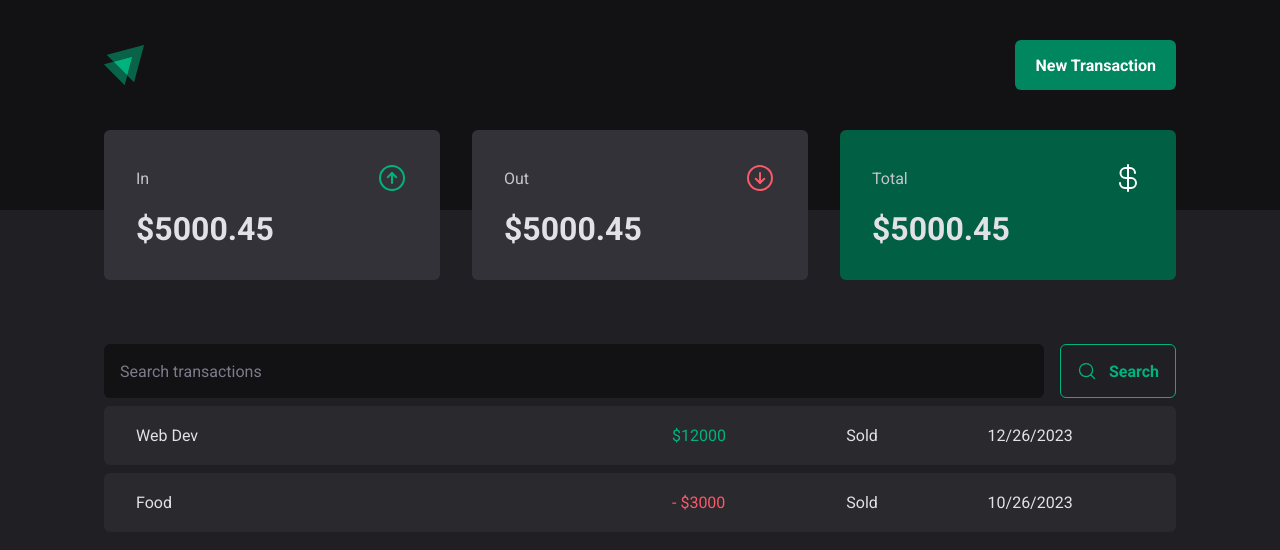
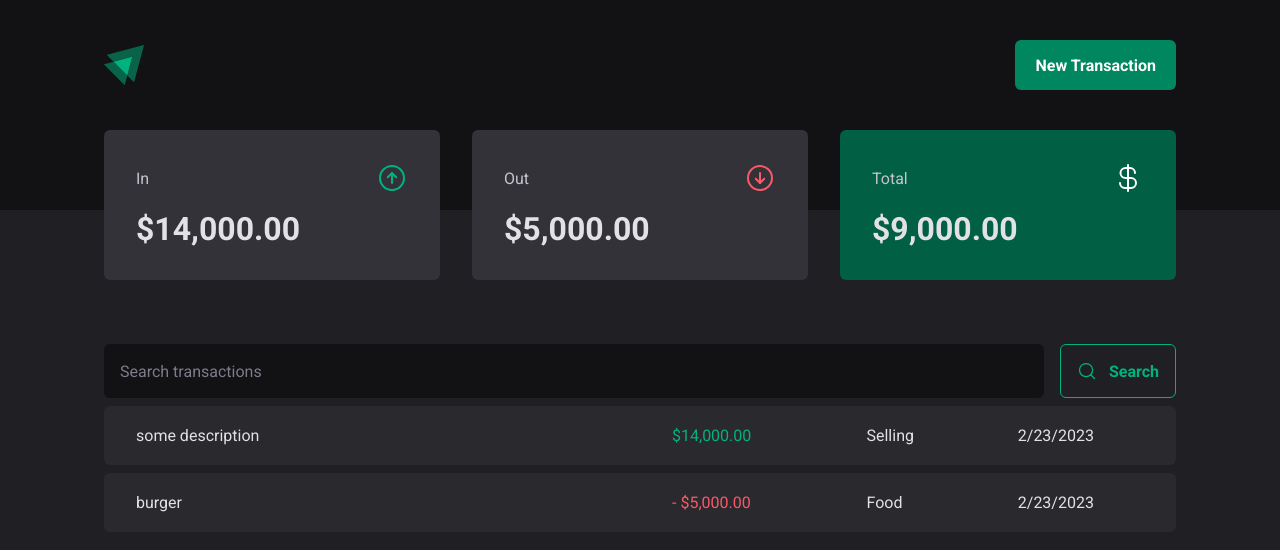
Before and after one commit to codeecoffee/money-tracker, a React (Vite) app: page / in a window 1280 px wide. Shown: the top 550 px of the page. Built offline with nearby package versions, Linux system fonts and the light colour scheme; data requests are answered from the project's data file.

Commit message:
added formatter

```diff
--- a/package.json
+++ b/package.json
@@ -5,12 +5,14 @@
   "type": "module",
   "scripts": {
     "dev": "vite",
+    "dev:server": "json-server server.json -w -d 1000",
     "build": "tsc && vite build",
     "preview": "vite preview"
   },
   "dependencies": {
     "@radix-ui/react-dialog": "^1.0.2",
     "@radix-ui/react-radio-group": "^1.1.1",
+    "@styled/typescript-styled-plugin": "^0.20.0",
     "phosphor-react": "^1.4.1",
     "react": "^18.2.0",
     "react-dom": "^18.2.0",
@@ -22,6 +24,7 @@
     "@types/react-dom": "^18.0.9",
     "@types/styled-components": "^5.1.26",
     "@vitejs/plugin-react": "^3.0.0",
+    "json-server": "^0.17.2",
     "typescript": "^4.9.3",
     "typescript-styled-plugin": "^0.18.2",
     "vite": "^4.0.0"
--- /dev/null
+++ b/server.json
@@ -0,0 +1,20 @@
+{
+    "transactions": [
+        {
+            "id": 1,
+            "description": "some description",
+            "type": "income",
+            "category": "Selling",
+            "price": 14000,
+            "createdAt": "2023-02-23T15:40:05.220Z"
+        },
+        {
+            "id": 2,
+            "description": "burger",
+            "type": "outcome",
+            "category": "Food",
+            "price": 5000,
+            "createdAt": "2023-02-23T15:50:05.220Z"
+        }
+    ]
+}
--- a/src/App.tsx
+++ b/src/App.tsx
@@ -2,6 +2,7 @@
 import { Transactions } from './pages/Transactions'
 import { GlobalStyle } from './styles/global'
 import { defaultTheme } from './styles/themes/default'
+import { TransactionsProvider } from './contexts/TransactionContext'
 
 
 export function App() {
@@ -9,7 +10,9 @@
   return (
     <ThemeProvider theme={defaultTheme}>
       <GlobalStyle/>
-      <Transactions/>
+      <TransactionsProvider>
+        <Transactions/>
+      </TransactionsProvider>
     </ThemeProvider>
   )
 }
--- a/src/components/NewTransactionModal/styles.ts
+++ b/src/components/NewTransactionModal/styles.ts
@@ -89,6 +89,7 @@
 	justify-content: center;
 	padding: 1rem;
 	gap: 0.5rem;
+
 	border-radius: 6px;
 	cursor: pointer;
 	border: 0;
--- a/src/components/Summary/index.tsx
+++ b/src/components/Summary/index.tsx
@@ -1,7 +1,28 @@
 import { ArrowCircleDown, ArrowCircleUp, CurrencyDollar } from 'phosphor-react';
+import { useContext } from 'react';
+import { TransactionsContext } from '../../contexts/TransactionContext';
+import { priceFormatter } from '../../util/formatter';
 import { SummaryCard, SummaryContainer } from './styles';
 
 export function Summary() {
+	const { transactions } = useContext(TransactionsContext);
+	const summary = transactions.reduce(
+		(acc, transaction) => {
+			if (transaction.type === 'income') {
+				acc.income += transaction.price;
+				acc.total += transaction.price;
+			} else {
+				acc.outcome += transaction.price;
+				acc.total -= transaction.price;
+			}
+			return acc;
+		},
+		{
+			income: 0,
+			outcome: 0,
+			total: 0,
+		}
+	);
 	return (
 		<SummaryContainer>
 			<SummaryCard>
@@ -9,21 +30,21 @@
 					<span>In</span>
 					<ArrowCircleUp size={32} color="#00b37e" />
 				</header>
-				<strong>$5000.45</strong>
+				<strong>{priceFormatter.format(summary.income)}</strong>
 			</SummaryCard>
 			<SummaryCard>
 				<header>
 					<span>Out</span>
 					<ArrowCircleDown size={32} color="#f75a68" />
 				</header>
-				<strong>$5000.45</strong>
+				<strong>{priceFormatter.format(summary.outcome)}</strong>
 			</SummaryCard>
 			<SummaryCard variant="green">
 				<header>
 					<span>Total</span>
 					<CurrencyDollar size={32} color="#fff" />
 				</header>
-				<strong>$5000.45</strong>
+				<strong>{priceFormatter.format(summary.total)}</strong>
 			</SummaryCard>
 		</SummaryContainer>
 	);
--- /dev/null
+++ b/src/contexts/TransactionContext.tsx
@@ -0,0 +1,39 @@
+import { Children, ReactNode, createContext, useEffect, useState } from "react";
+
+interface Transaction {
+    id: number;
+    description: string;
+    type: 'income' | 'outcome';
+    price: number;
+    category: string;
+    createdAt: string;
+}
+
+interface TransactionContextType {
+    transactions: Transaction[];
+}
+
+interface TransactionsProviderProps {
+    children: ReactNode;
+}
+
+export const TransactionsContext = createContext({} as TransactionContextType)
+
+export function TransactionsProvider({ children }: TransactionsProviderProps) {
+    const [transactions, setTransactions] = useState<Transaction[]>([])
+    async function loadTransactions() {
+        const response = await fetch('http://localhost:3000/transactions')
+        const data = await response.json()
+        setTransactions(data)
+        console.log(data)
+    }
+
+    useEffect(() => {
+        loadTransactions()
+    }, [])
+    return (
+        <TransactionsContext.Provider value={{ transactions }}>
+            {children}
+        </TransactionsContext.Provider>
+    )
+}
--- a/src/main.tsx
+++ b/src/main.tsx
@@ -3,7 +3,7 @@
 import { App } from './App'
 
 ReactDOM.createRoot(document.getElementById('root') as HTMLElement).render(
-  <React.StrictMode>
     <App />
-  </React.StrictMode>,
+  // <React.StrictMode>
+  // </React.StrictMode>,
 )
--- a/src/pages/Transactions/index.tsx
+++ b/src/pages/Transactions/index.tsx
@@ -1,5 +1,8 @@
+import { useContext, useEffect, useState } from 'react';
 import { Header } from '../../components/Header';
 import { Summary } from '../../components/Summary';
+import { TransactionsContext } from '../../contexts/TransactionContext';
+import { dateFormatter, priceFormatter } from '../../util/formatter';
 import { SearchForm } from './components/SearchForm';
 import {
 	PriceHighlight,
@@ -8,6 +11,8 @@
 } from './styles';
 
 export function Transactions() {
+	const { transactions } = useContext(TransactionsContext);
+
 	return (
 		<div>
 			<Header />
@@ -16,23 +21,19 @@
 				<SearchForm />
 				<TransactionsTable>
 					<tbody>
-						<tr>
-							<td width="50%">Web Dev</td>
-							<td>
-								<PriceHighlight variant="income">$12000</PriceHighlight>
-							</td>
-							<td>Sold</td>
-							<td>12/26/2023</td>
-						</tr>
-						<tr>
-							<td width="50%">Food</td>
-							<td>
-								<PriceHighlight variant="outcome">- $3000</PriceHighlight>
-							</td>
-
-							<td>Sold</td>
-							<td>10/26/2023</td>
-						</tr>
+						{transactions.map((transaction) => (
+							<tr key={transaction.id}>
+								<td width="50%">{transaction.description}</td>
+								<td>
+									<PriceHighlight variant={transaction.type}>
+										{transaction.type === 'outcome' && '- '}
+										{priceFormatter.format(transaction.price)}
+									</PriceHighlight>
+								</td>
+								<td>{transaction.category}</td>
+								<td>{dateFormatter.format(new Date(transaction.createdAt))}</td>
+							</tr>
+						))}
 					</tbody>
 				</TransactionsTable>
 			</TransactionsContainer>
--- /dev/null
+++ b/src/util/formatter.ts
@@ -0,0 +1,6 @@
+export const dateFormatter = new Intl.DateTimeFormat('en-US')
+export const priceFormatter = new Intl.NumberFormat('en-US',{
+    style: 'currency',
+    currency: 'USD',
+
+})
```
Also changed, not shown: tsconfig.json (+6 -1 lines), 1 other file (tests, documents, lock files or other folders).
